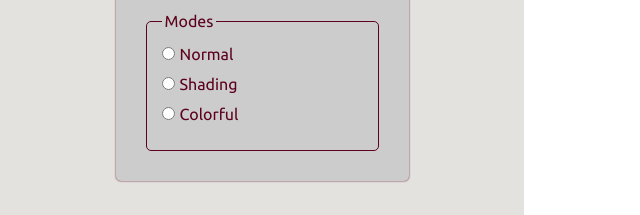
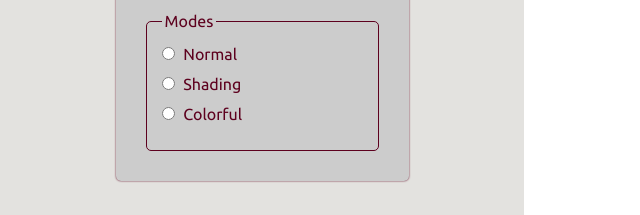
Before and after one commit to younesghorbani/etch-a-sketch, a plain HTML site: page index.html in a window 1280 px wide. Shown: the part 421-636 px from the top of the page, 0-640 px from the left. Drawn offline with Linux system fonts and the light colour scheme.

Commit message:
Displace some tags

```diff
--- a/index.html
+++ b/index.html
@@ -22,15 +22,18 @@
                 <input type="color" id="color"><br>
                 <fieldset class="modes">
                     <legend>Modes</legend>
-                    <label for="normal">
-                        <input type="radio" name="mode" id="normal">Normal
-                    </label><br>
-                    <label for="shading">
-                        <input type="radio" name="mode" id="shading">Shading
-                    </label><br>
-                    <label for="colorful">
-                        <input type="radio" name="mode" id="colorful">Colorful
-                    </label>
+                    <div class="normal">
+                        <input type="radio" name="mode" id="normal">
+                        <label for="normal">Normal</label><br>
+                    </div>
+                    <div class="shading">
+                        <input type="radio" name="mode" id="shading">
+                        <label for="shading">Shading</label><br>
+                    </div>
+                    <div class="colorful">
+                        <input type="radio" name="mode" id="colorful">
+                        <label for="colorful">Colorful</label>
+                    </div>
                 </fieldset>
             </form>
         </div>
```
